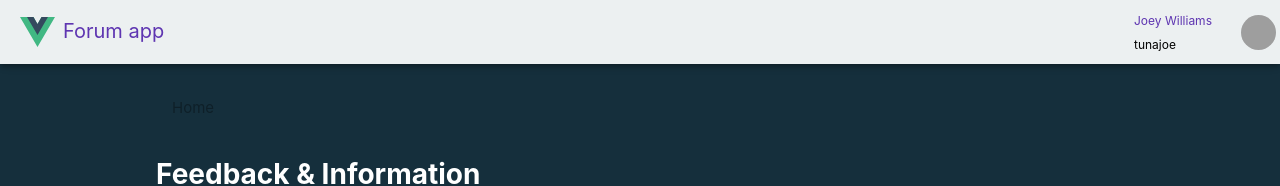
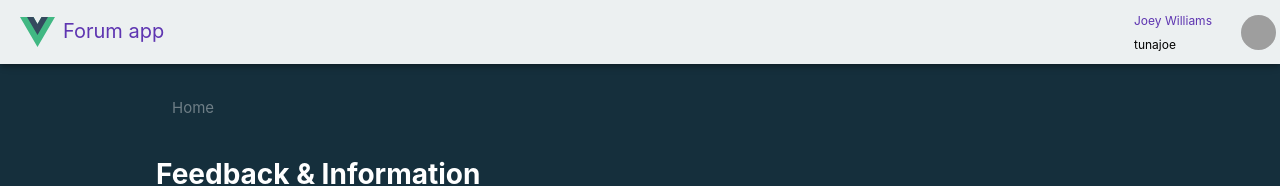
Before and after one commit to gtopsis/simple-vue3-forum, a Vue app: page / in a window 1280 px wide. Shown: the top 186 px of the page. Built offline with nearby package versions, Linux system fonts and the light colour scheme; grey boxes are pictures that could not be loaded.

Commit message:
Fix breadcrumb issue in the Home page

```diff
--- a/src/components/TheBreadcrumb.vue
+++ b/src/components/TheBreadcrumb.vue
@@ -9,17 +9,22 @@ const route = useRoute()
 const currentRouteName = computed(() => route.name)
 
 let breadcrumbItems: ({ title: string; to: unknown } | string)[] = []
-const breadcrumbItemToHome = {
-  title: 'Home',
-  to: { name: 'home' }
+
+if (currentRouteName.value === 'home') {
+  breadcrumbItems.push('Home')
 }
-
 if (currentRouteName.value === 'forumView') {
   const forumId = route.params.forumId
   const { getForumById } = storeToRefs(useForumsStore())
   const forum = computed(() => getForumById.value(forumId))
 
-  breadcrumbItems = [breadcrumbItemToHome, forum.value?.name!]
+  breadcrumbItems.push(
+    {
+      title: 'Home',
+      to: { name: 'home' }
+    },
+    forum.value?.name!
+  )
 } else if (currentRouteName.value === 'threadView') {
   const forumId = route.params.forumId
   const { getForumById } = storeToRefs(useForumsStore())
@@ -29,14 +34,17 @@ if (currentRouteName.value === 'forumView') {
   const { getThreadById } = storeToRefs(useThreadsStore())
   const thread = computed(() => getThreadById.value(threadId))
 
-  breadcrumbItems = [
-    breadcrumbItemToHome,
+  breadcrumbItems.push(
+    {
+      title: 'Home',
+      to: { name: 'home' }
+    },
     {
       title: `${forum.value?.name}`,
       to: { name: 'forumView', params: { forumId: forum.value?.id } }
     },
     thread.value?.title!
-  ]
+  )
 }
 </script>
 
--- a/src/views/HomeView.vue
+++ b/src/views/HomeView.vue
@@ -1,16 +1,16 @@
 <script setup lang="ts">
 import CategoriesListing from '../components/CategoriesListing.vue'
 import { useCategoriesStore } from '@/stores/categories'
+import TheBreadcrumb from '@/components/TheBreadcrumb.vue'
 
 const categories = useCategoriesStore().categories
-const breadcumbItems = ['Home']
 </script>
 
 <template>
   <v-container class="mt-3 px-2 py-1">
     <v-row class="threads-section-heading" no-gutters>
       <v-col cols="auto" class="pl-0">
-        <v-breadcrumbs :items="breadcumbItems"></v-breadcrumbs>
+        <TheBreadcrumb></TheBreadcrumb>
       </v-col>
     </v-row>
 
```
